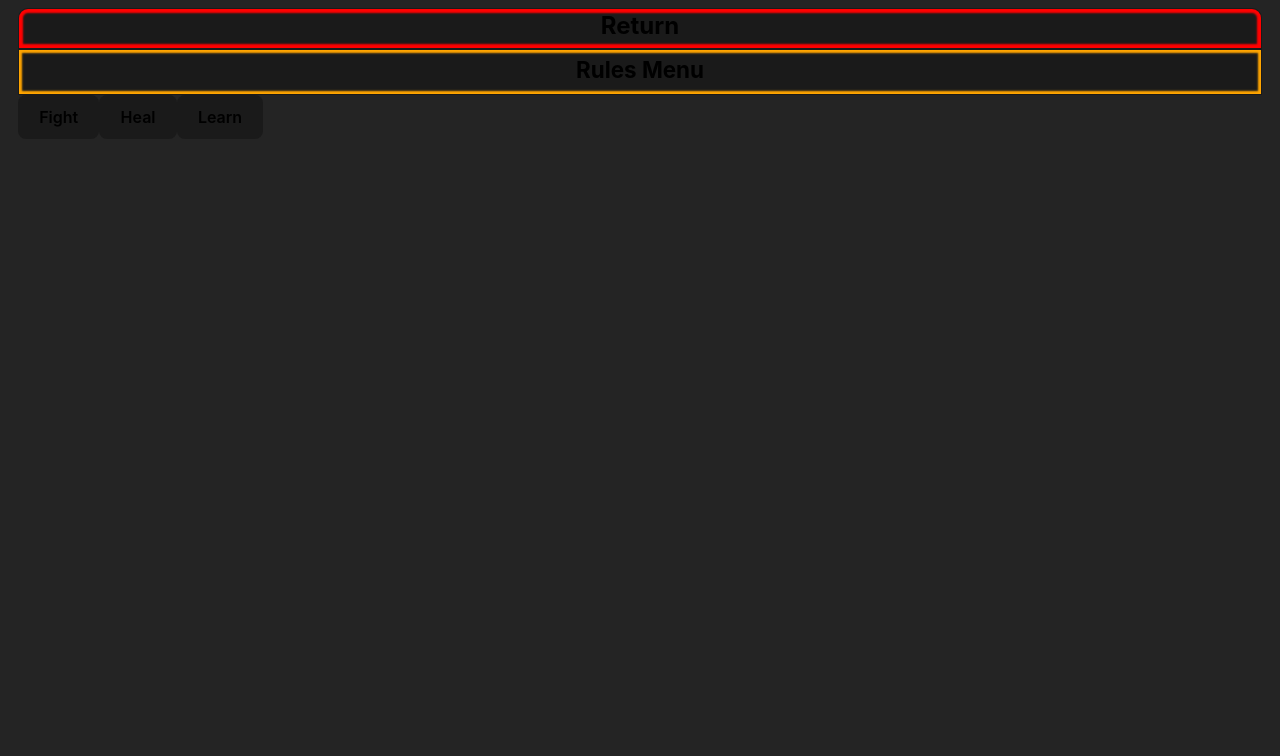
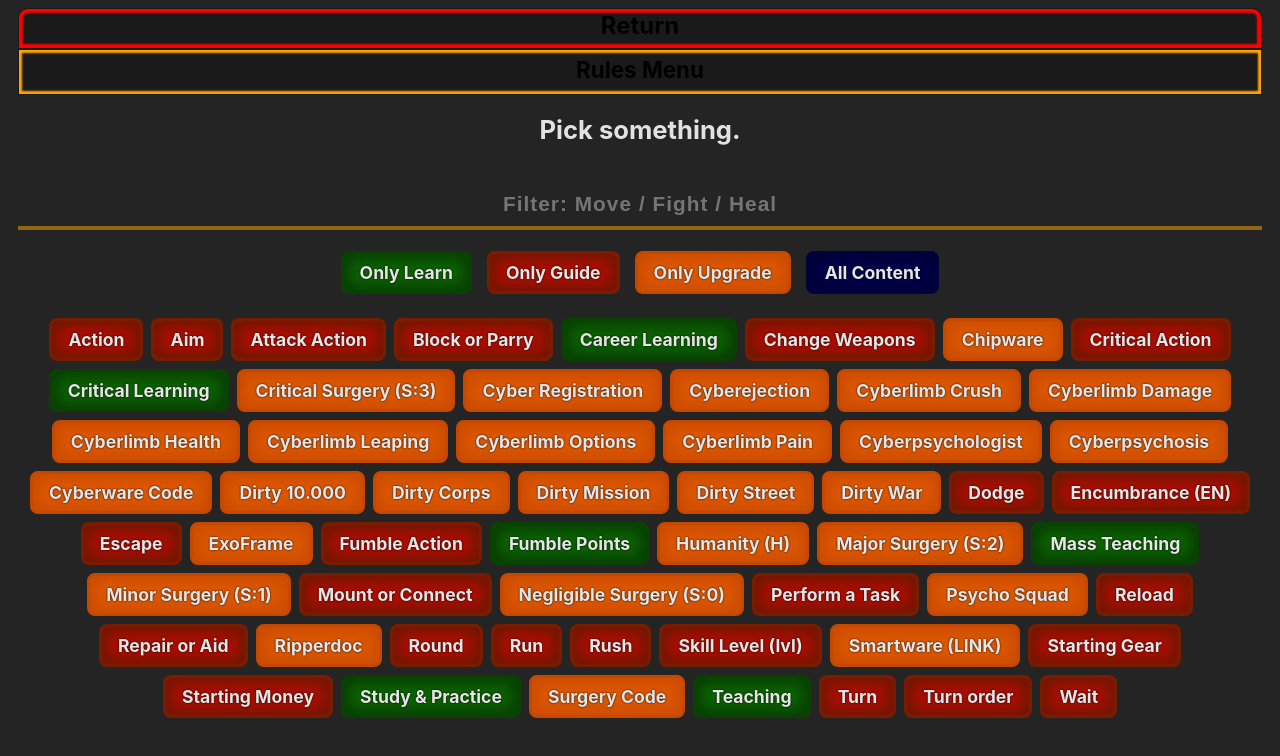
Before and after one commit to daboz5/Cyberpunk-2020-CC, a React (Vite) app: page /rules/live in a window 1280 px wide. Shown: the top 756 px of the page. Built offline with nearby package versions, Linux system fonts and the light colour scheme.

Commit message:
modified:   src/routes/RulesLive.tsx

```diff
--- a/src/routes/RulesLive.tsx
+++ b/src/routes/RulesLive.tsx
@@ -1,24 +1,124 @@
 import { useState } from "react"
+import useDatabase from "../utils/useDatabase";
+import { Rule } from "../types";
 
 export default function RulesLive() {
 
-    const [content, setContent] = useState([]);
-    const [examine, setExamine] = useState(undefined);
+    const {
+        learnArr,
+        guideArr,
+        upgradeArr
+    } = useDatabase();
 
+    const contentArr = learnArr
+        .concat(guideArr)
+        .concat(upgradeArr)
+        .sort((a, b) => {
+            const first = a.title;
+            const second = b.title;
+            return (
+                first < second ? -1 :
+                    first > second ? 1 :
+                        0
+            )
+        });
+
+    const [content, setContent] = useState(contentArr);
+    const [examine, setExamine] = useState<Rule | undefined>(undefined);
+    const [filterData, setFilterData] = useState("");
+
+    const handleFilter = (e: React.ChangeEvent<HTMLInputElement>) => {
+        const { value } = e.target;
+        setFilterData(value);
+        const filteredContent = contentArr.filter(content => {
+            const stringed = `${content.title} ${content.subtitle} ${content.content} ${content.title.toLowerCase()}`
+            if (stringed.includes(value)) { return content }
+        });
+        setContent(filteredContent);
+    }
+
+    const filterTypeCheck = (type: "learn" | "guide" | "upgrade" | "all") => {
+        setContent(
+            type === "learn" ? learnArr :
+                type === "guide" ? guideArr :
+                    type === "upgrade" ? upgradeArr :
+                        contentArr)
+    }
 
     return (
         <>
-            <span className="flex">
-                <button>
-                    Fight
+            {/* SHOW CONTENT */}
+            <span
+                className="colFlex contentBox">
+                <p className="contentTitle">
+                    {examine?.title ? examine.title : "Pick something."}
+                </p>
+                {examine &&
+                    <p
+                        className={`contentSubtitle skillStat${examine.subtitle}`}>
+                        <b>- {examine.subtitle} -</b>
+                    </p>}
+                <p className="content">
+                    {examine?.content}
+                </p>
+            </span>
+
+            {/* FILTER CONTENT */}
+            <input
+                name="basicInputFilter"
+                type={"text"}
+                className={"formInputField roleSkillFilter contentInputFilter"}
+                placeholder={"Filter: Move / Fight / Heal"}
+                autoComplete={"off"}
+                onChange={handleFilter}
+                value={filterData}
+                maxLength={20}>
+            </input>
+            <span className="basicFilterBtns flex alignFlex">
+                <button
+                    className="basicStatBtn"
+                    onClick={() => filterTypeCheck("learn")}>
+                    Only Learn
                 </button>
-                <button>
-                    Heal
+                <button
+                    className="basicAbilityBtn"
+                    onClick={() => filterTypeCheck("guide")}>
+                    Only Guide
                 </button>
-                <button>
-                    Learn
+                <button
+                    className="basicSkillBtn"
+                    onClick={() => filterTypeCheck("upgrade")}>
+                    Only Upgrade
+                </button>
+                <button
+                    className="basicRoleBtn"
+                    onClick={() => filterTypeCheck("all")}>
+                    All Content
                 </button>
             </span>
+
+            {/* PICK CONTENT BUTTONS */}
+            <div className="flex basicsBtnBox">
+                {content.map(content => {
+                    return (
+                        <button
+                            className={
+                                content.type === "learn" ? "basicStatBtn" :
+                                    content.type === "guide" ? "basicAbilityBtn" :
+                                        content.type === "upgrade" ? "basicSkillBtn" :
+                                            ""}
+                            onClick={() => {
+                                if (examine && examine.title === content.title) {
+                                    setExamine(undefined)
+                                }
+                                else { setExamine(content) }
+                            }}
+                            key={content.title + "Key"}>
+                            {content.title}
+                        </button>
+                    )
+                })}
+            </div>
         </>
     )
 }
```
